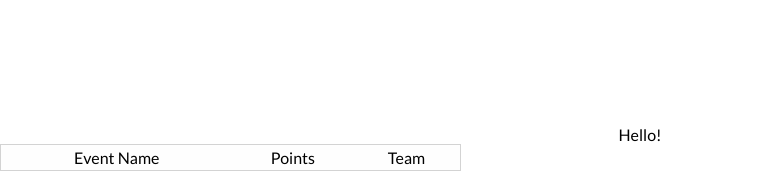
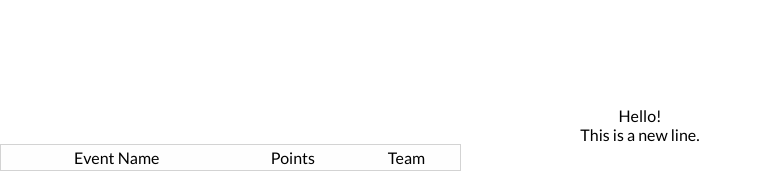
Before and after one commit to kenrhe/bcafieldday, a Flask app: page / in a window 1280 px wide. Shown: the part 629-800 px from the top of the page, without its empty margins (0-759 px from the left). Run offline with Flask 2, Linux system fonts and the light colour scheme; data that the repository does not hold is empty; some libraries are stand-ins or nearby versions.

Commit message:
Signed By Kenneth Rhee

```diff
--- a/templates/index.html
+++ b/templates/index.html
@@ -102,7 +102,8 @@
     </div>
   </div>
   <div id="bottom">
-    Hello!
+    Hello!<br>
+    This is a new line.
     <div id="tableContainer">
     <table>
       <tr>
```
